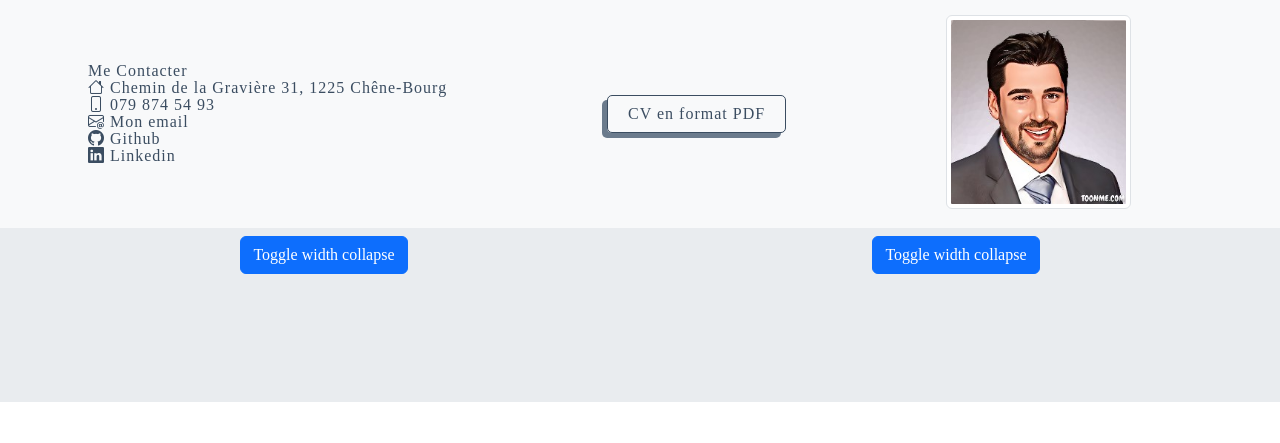
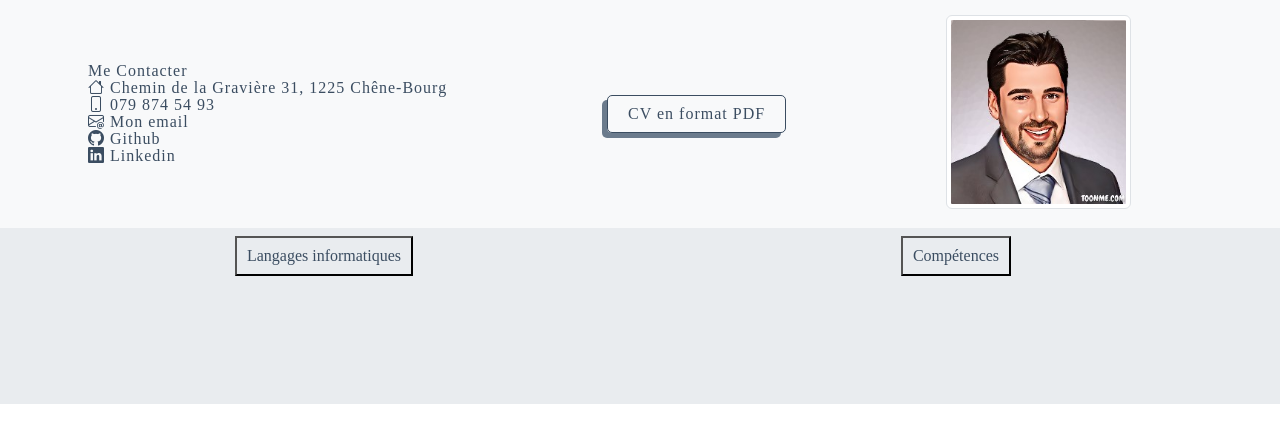
Before and after one commit to 24Syleo/cv_informatique, a PHP site: page / in a window 1280 px wide. Shown: the part 251-694 px from the top of the page. Run offline with PHP 8.4, Linux system fonts and the light colour scheme; some libraries are stand-ins or nearby versions.

Commit message:
container bouton collapse

```diff
--- a/views/home.php
+++ b/views/home.php
@@ -19,7 +19,7 @@ require '../elements/header.php';
             </div>
             <div class="p-2">
                 <div class="d-none d-md-block pdf">
-                    <a href="./pics/sylvain_beggiora_informatique.pdf" class="pdf-link">CV en format PDF</a>
+                    <a href="./pics/sylvain_beggiora_informatique.pdf" class="pdf-link" target="_blank">CV en format PDF</a>
                 </div>
             </div>
             <div class="p-2">
@@ -31,23 +31,22 @@ require '../elements/header.php';
         <div class="container-fluid text-center">
             <div class="row">
                 <div class="col-6">
-                    <p>
-                        <button class="btn btn-primary" type="button" data-bs-toggle="collapse" data-bs-target="#collapseWidthExample" aria-expanded="false" aria-controls="collapseWidthExample">
-                            Toggle width collapse
-                        </button>
-                    </p>
-                    <div style="min-height: 120px;">
-                        <div class="collapse collapse-horizontal" id="collapseWidthExample">
-                            <div class="card card-body" style="width: 300px;">
-                                This is some placeholder content for a horizontal collapse. It's hidden by default and shown when triggered.
-                            </div>
+                    <button class="pdf-link" type="button" data-bs-toggle="collapse" data-bs-target="#collapseWidthExamplelangages" aria-expanded="false" aria-controls="collapseWidthExample">
+                        Langages informatiques
+                    </button>
+                    <div class="collapse collapse-horizontal" id="collapseWidthExamplelangages">
+                        <div class="card card-body text-center" style="width: 200px;">
+                            HTML / CSS
+                            JAVASCRIPT
+                            PHP
+                            MySql
                         </div>
                     </div>
                 </div>
                 <div class="col-6">
                     <p>
-                        <button class="btn btn-primary" type="button" data-bs-toggle="collapse" data-bs-target="#collapseWidthExample" aria-expanded="false" aria-controls="collapseWidthExample">
-                            Toggle width collapse
+                        <button class="pdf-link" type="button" data-bs-toggle="collapse" data-bs-target="#collapseWidthExample" aria-expanded="false" aria-controls="collapseWidthExample">
+                            Compétences
                         </button>
                     </p>
                     <div style="min-height: 120px;">
```
